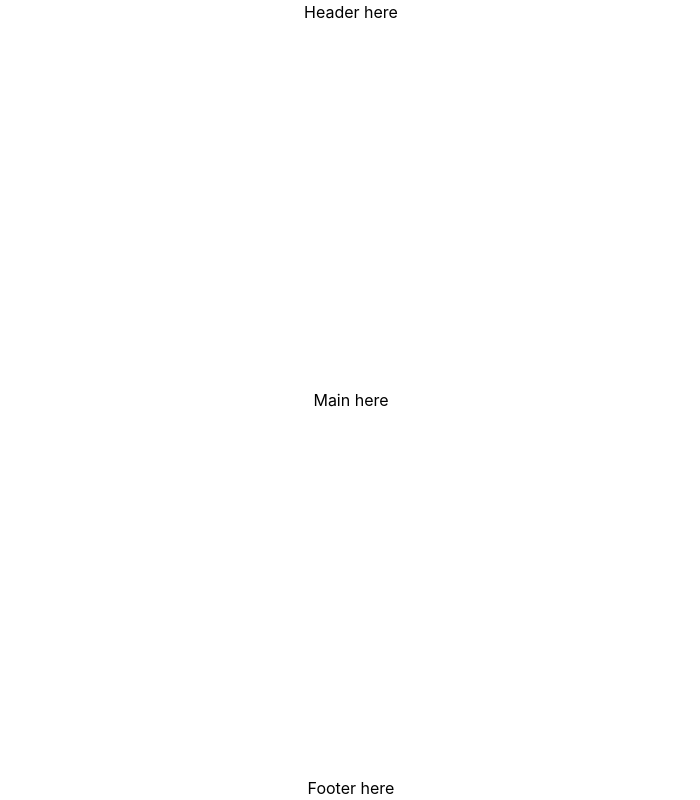
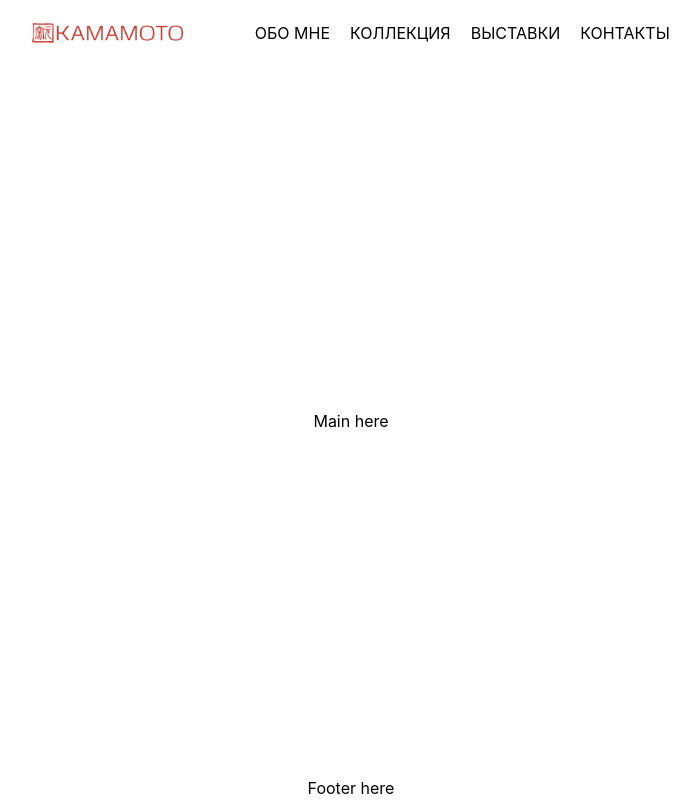
Before and after one commit to ivan-lev/kamamoto, a React (Vite) app: page / in a window 1280 px wide. Shown: the whole page, without its empty margins (289-989 px from the left). Built offline with nearby package versions, Linux system fonts and the light colour scheme.

Commit message:
feat: add Logo and menu components to Header

```diff
--- a/src/components/Header/Header.scss
+++ b/src/components/Header/Header.scss
@@ -1,3 +1,11 @@
 .header {
   flex: 0 0 auto;
+  display: flex;
+  align-items: center;
+  justify-content: center;
+  gap: 32px;
+  height: 65px;
+  padding: 12px;
+  box-sizing: border-box;
+  background-color: var(--background-secondary);
 }
--- a/src/components/Header/Header.tsx
+++ b/src/components/Header/Header.tsx
@@ -1,5 +1,13 @@
 import './Header.scss';
 
-export default function Header() {
-  return <header className="header">Header here</header>;
+import Logo from '../Logo/Logo';
+import Menu from '../Menu/Menu';
+
+export default function Header(): JSX.Element {
+  return (
+    <header className="header bordered">
+      <Logo />
+      <Menu />
+    </header>
+  );
 }
```
